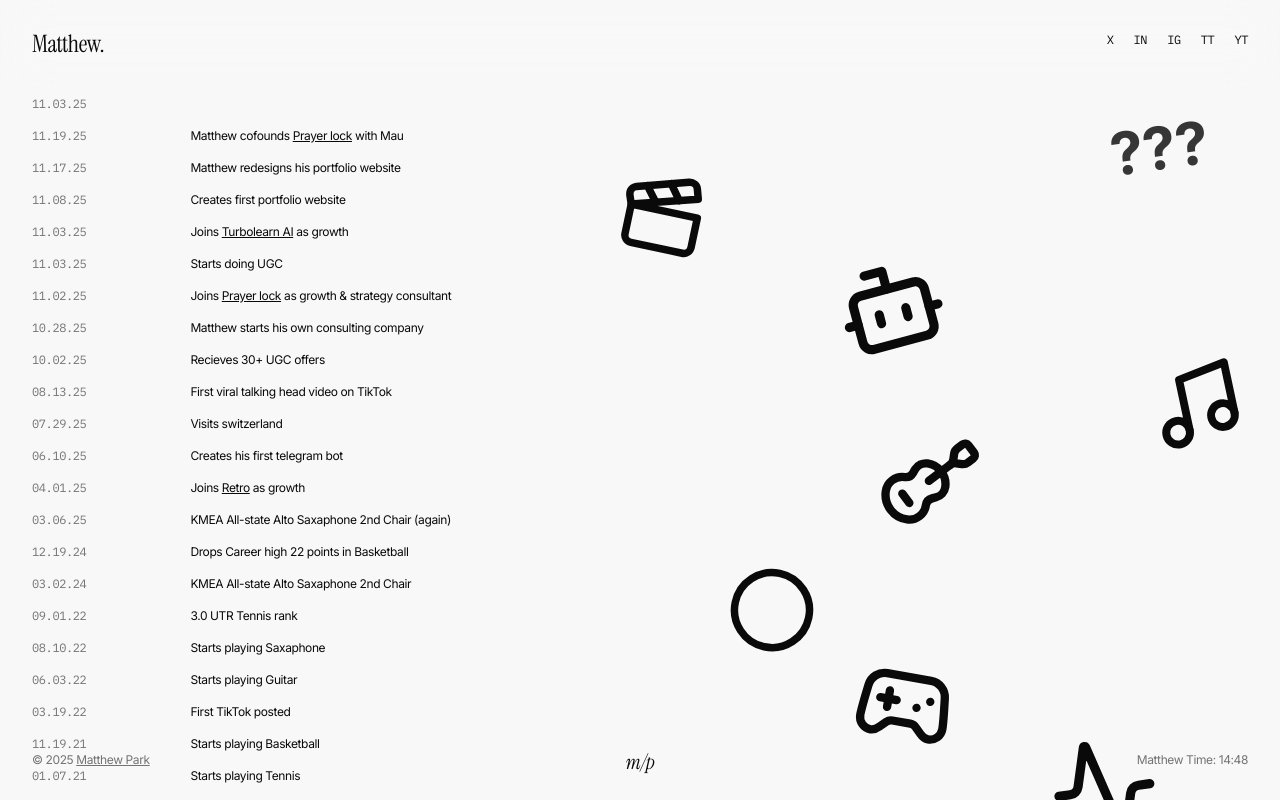
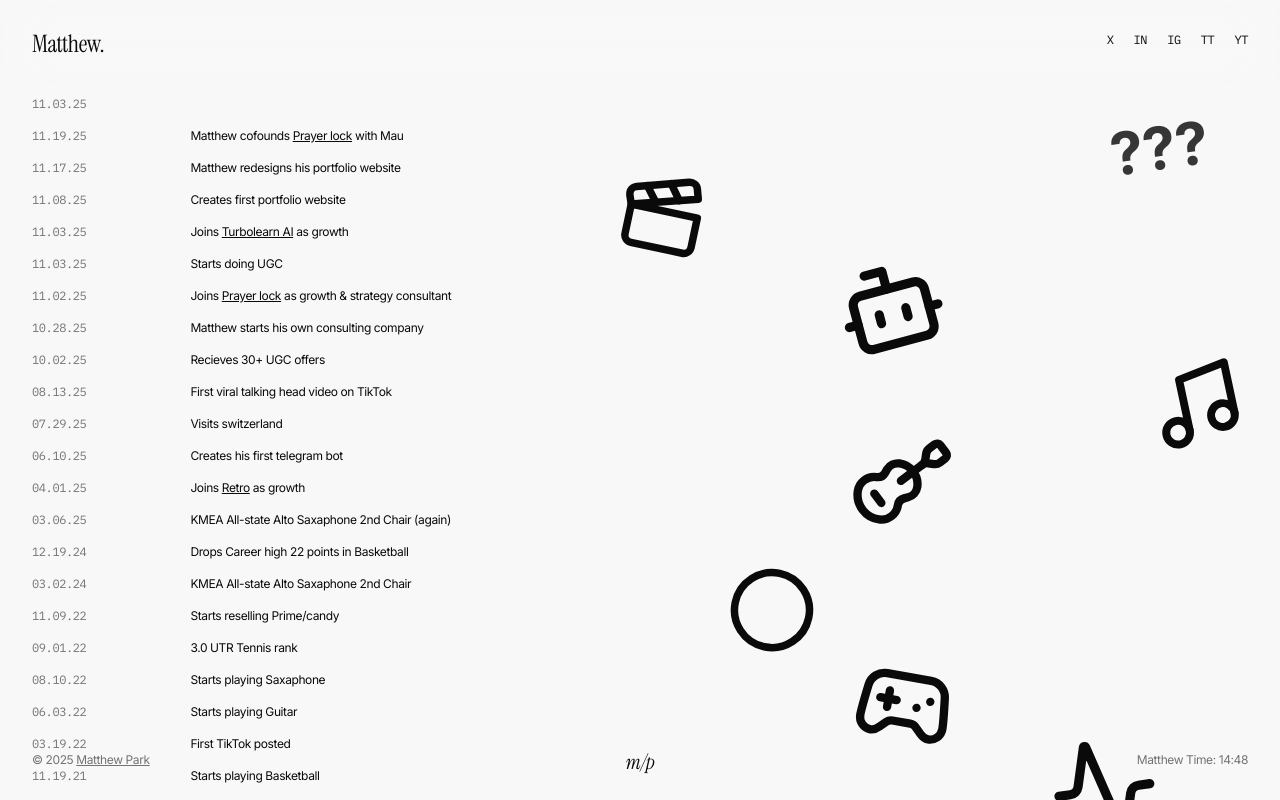
Before and after one commit to mattypark/Matthew-sportfolio, a React (Vite) app: page / in a window 1280 px wide. Built offline with nearby package versions, Linux system fonts and the light colour scheme.

Commit message:
reselling addition

```diff
--- a/src/components/Portfolio.jsx
+++ b/src/components/Portfolio.jsx
@@ -169,6 +169,11 @@
     {
       date: '03.02.24',
       description: 'KMEA All-state Alto Saxaphone 2nd Chair',
+      link: null,
+    },
+    {
+      date: '11.09.22',
+      description: 'Starts reselling Prime/candy',
       link: null,
     },
     {
```
